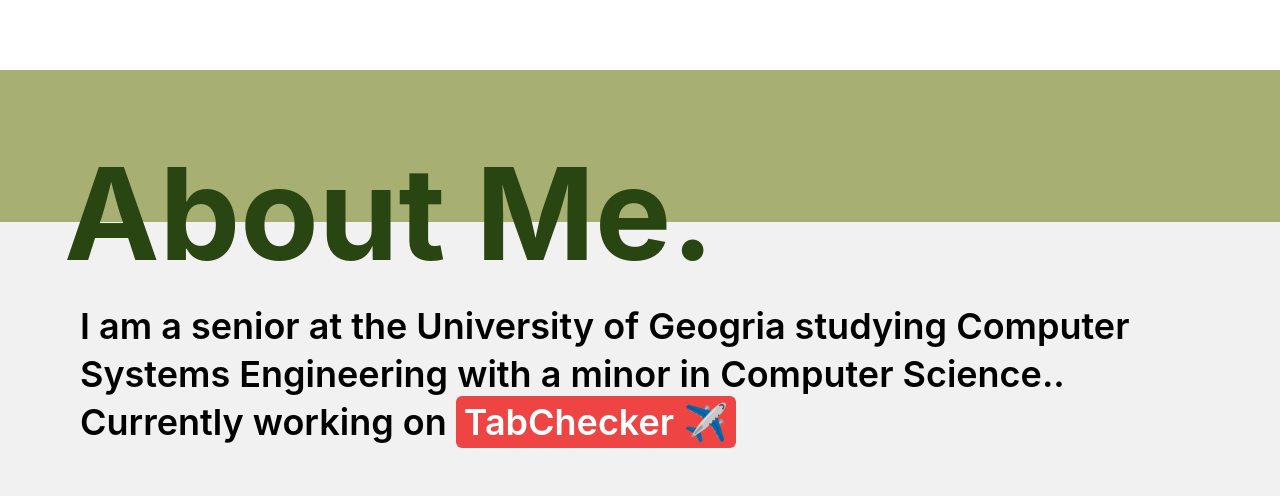
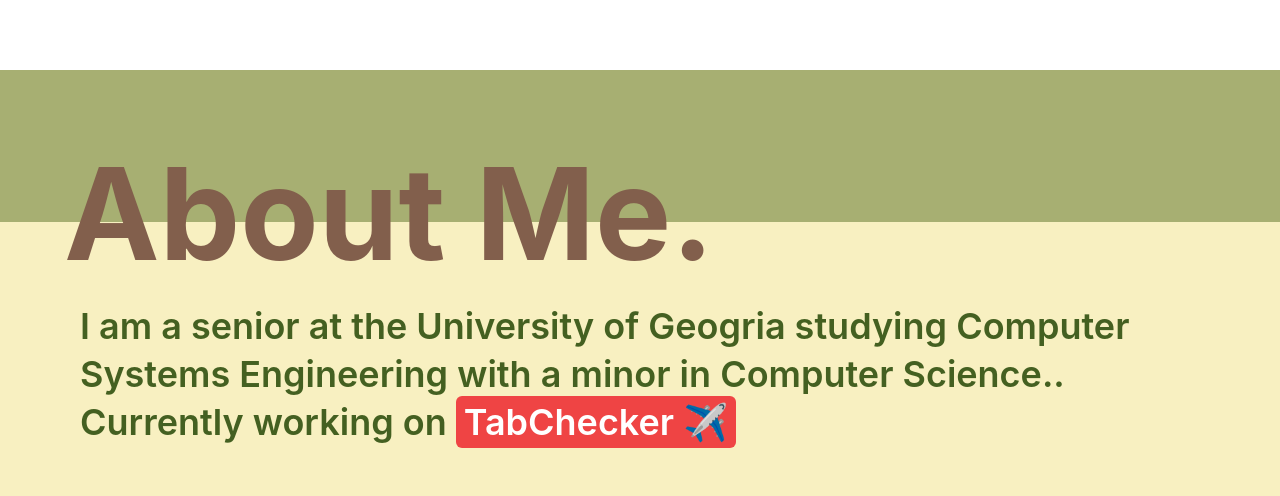
Before and after one commit to bigdog3626/portfolioWebsite, a Next.js app: page /about in a window 1280 px wide. Shown: the part 142-638 px from the top of the page. Built offline with nearby package versions, Linux system fonts and the light colour scheme.

Commit message:
More styling integration

```diff
--- a/components/AboutMe.js
+++ b/components/AboutMe.js
@@ -6,14 +6,14 @@ export default function AboutMe() {
     return (
         <section className="bg-meadows-400 dark:bg-meadows-1050">
             <div className="max-w-6xl mx-auto h-48 bg-meadows-400 dark:bg-gray-800">
-                <h1 className=" text-5xl md:text-9xl font-bold py-20 text-center md:text-left text-meadows-800">
+                <h1 className=" text-5xl md:text-9xl font-bold py-20 text-center md:text-left text-leather">
                     About Me.
                 </h1>
             </div>
-            <div className="bg-[#F1F1F1] -mt-10 dark:bg-meadows-500">
+            <div className="bg-meadows-125 -mt-10 dark:bg-meadows-500">
                 <div className="text-container max-w-6xl mx-auto pt-20">
                     <p
-                        className="leading-loose text-2xl md:text-4xl font-semibold  mx-4"
+                        className="leading-loose text-2xl md:text-4xl font-semibold  mx-4 text-meadows-700 dark:text-gray-500"
                         style={{ lineHeight: "3rem" }}
                     >
                         {userData.about.title}. Currently working on{" "}
@@ -26,7 +26,7 @@ export default function AboutMe() {
                     </p>
                 </div>
             </div>
-            <div className="bg-[#F1F1F1] dark:bg-gray-900 px-4">
+            <div className="bg-meadows-125 dark:bg-gray-900 px-4">
                 <div className="pt-20 grid grid-cols-1 md:grid-cols-3 max-w-6xl mx-auto gap-y-20 gap-x-20">
                     {/* Social Buttons */}
                     <div className="inline-flex flex-col">
@@ -134,7 +134,7 @@ export default function AboutMe() {
                         {userData.about.description?.map((desc, idx) => (
                             <p
                                 key={idx}
-                                className="text-xl text-gray-700 mb-4 dark:text-gray-300 "
+                                className="text-xl text-gray-700 mb-4 dark:text-gray-700"
                             >
                                 {desc}
                             </p>
--- a/components/Footer.js
+++ b/components/Footer.js
@@ -3,7 +3,7 @@ import userData from "../constants/data";
 
 export default function Footer() {
     return (
-        <div className="bg-[#F1F1F1] dark:bg-gray-900">
+        <div className="bg-gray-500 dark:bg-gray-900">
             <div className="max-w-6xl mx-auto px-4 py-10 md:py-20">
                 <div className="h-0.5 w-full bg-white dark:bg-gray-700"></div>
                 <div classsName="flex flex-col space-y-4 md:space-y-0 md:flex-row justify-between md:items-center mt-8">
--- a/components/Hero.js
+++ b/components/Hero.js
@@ -17,12 +17,12 @@ export default function Hero() {
                         </h1>
                     </RainBowHighlight>
                     <RainBowHighlight color={colors[1]}>
-                        <h1 className="text-4xl md:text-8xl font-bold text-gray-700 dark:text-gray-200 my-2">
+                        <h1 className="text-4xl md:text-8xl font-bold text-gray-600 dark:text-gray-200 my-2">
                             Developer.
                         </h1>
                     </RainBowHighlight>
                     <RainBowHighlight color={colors[2]}>
-                        <h1 className="text-4xl md:text-8xl font-bold text-gray-700 dark:text-gray-200 my-2">
+                        <h1 className="text-4xl md:text-8xl font-bold text-gray-500 dark:text-gray-300 my-2">
                             Engineer.
                         </h1>
                     </RainBowHighlight>
--- a/styles/globals.css
+++ b/styles/globals.css
@@ -30,3 +30,8 @@ a {
   --background: #534340;
   --foreground: white;
 }
+
+[color-scheme='dark'] {
+  --background: #544340;
+  --foreground: white;
+}
```
